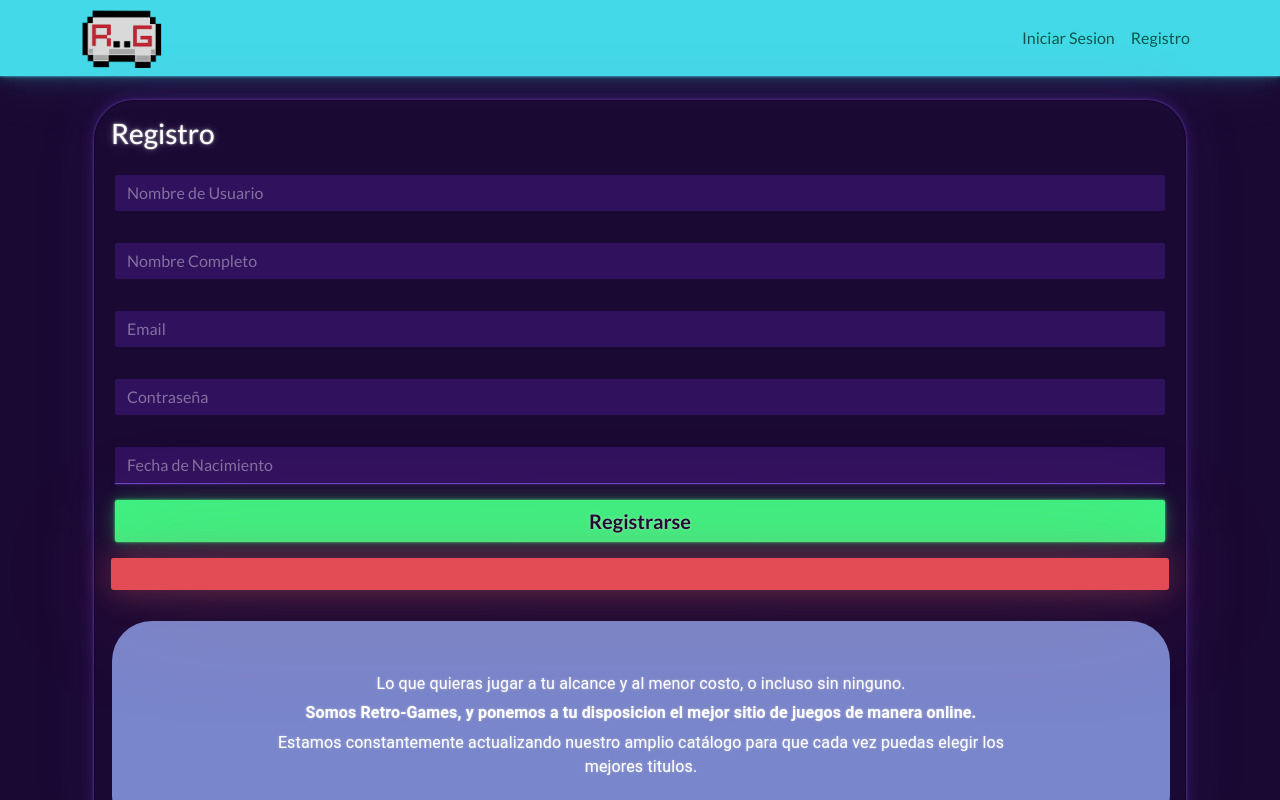
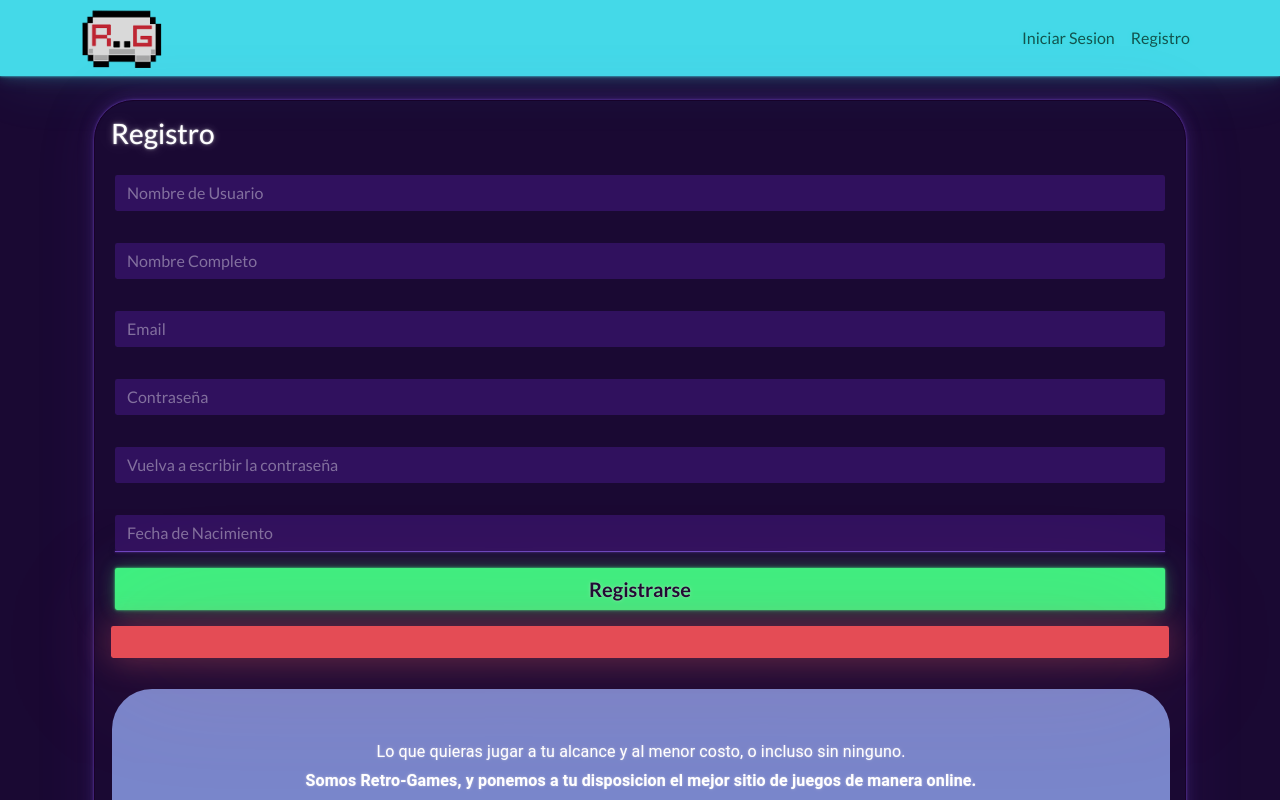
Before and after one commit to EricERodriguez/Proyecto-final-Rolling, a React (Create React App) app in the folder frontend/: page /register in a window 1280 px wide. Shown: the top 800 px of the page. Built offline with nearby package versions, Linux system fonts and the light colour scheme.

Commit message:
fix password

```diff
--- a/frontend/src/components/LoginSystem/Register.js
+++ b/frontend/src/components/LoginSystem/Register.js
@@ -87,10 +87,13 @@ class Register extends Component{
             <input type="password" className="form-control" name="password" placeholder="Contraseña" onChange={this.onInputChange} value={this.state.password} />
           </div>
           <div className="form-group row p-3">
+            <input type="password" className="form-control" name="confirm_password" placeholder="Vuelva a escribir la contraseña" onChange={this.onInputChange} value={this.state.confirm_password}/>
+          </div>
+          <div className="form-group row p-3">
             <DatePicker selected={this.state.date} onChange={this.handleChange} className="form-control btn-block col-md" placeholderText="Fecha de Nacimiento" locale="es" dateFormat="dd/MM/yyyy" peekNextMonth
       showMonthDropdown
       showYearDropdown
-      dropdownMode="select" icon />
+      dropdownMode="select"/>
             <hr/>
             <button className="btn btn-success mt-sm-3 mt-md-3 ml-lg-3 mt-lg-0 col-md registroFont">Registrarse</button>
           </div>
```
